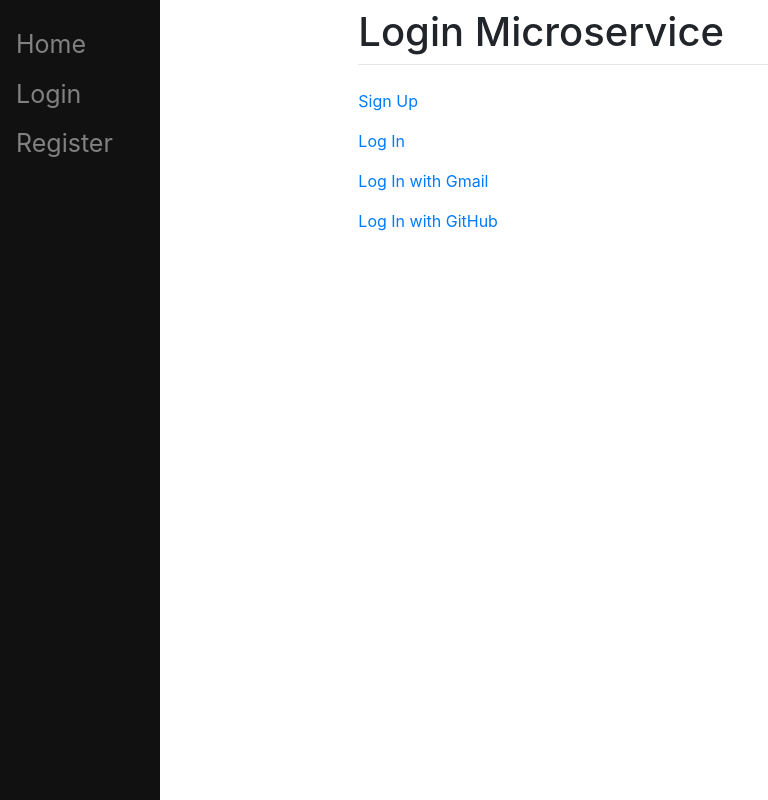
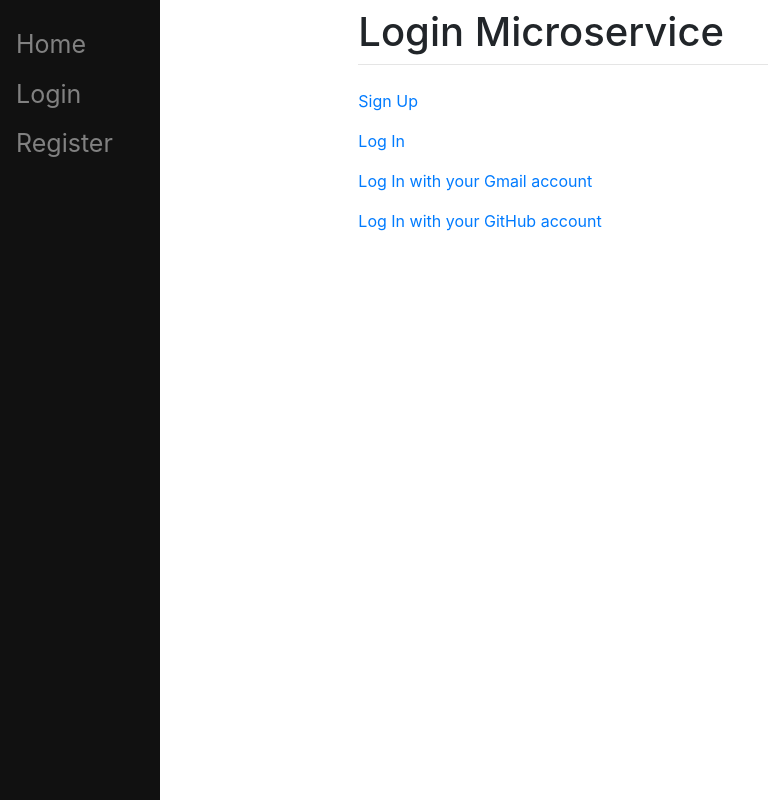
Before and after one commit to Nord-A/LoginMicroservice, a Django app: page / in a window 1280 px wide. Shown: the whole page, without its empty margins (0-768 px from the left). Run offline with Django 3.2, Linux system fonts and the light colour scheme; some libraries are stand-ins or nearby versions.

Commit message:
Added text to gmail auth and github auth login

```diff
--- a/main/templates/main/home.html
+++ b/main/templates/main/home.html
@@ -17,8 +17,8 @@
 {% else %}
 <p><a href="{% url 'account_signup' %}">Sign Up</a></p>
 <p><a href="{% url 'account_login' %}">Log In </a></p>
-<p><a href="{% provider_login_url 'google' %}">Log In with Gmail</a></p>
-<p><a href="{% provider_login_url 'github' %}">Log In with GitHub</a></p>
+<p><a href="{% provider_login_url 'google' %}">Log In with your Gmail account</a></p>
+<p><a href="{% provider_login_url 'github' %}">Log In with your GitHub account</a></p>
 {% endif %}
 
 {% endblock %}
```
